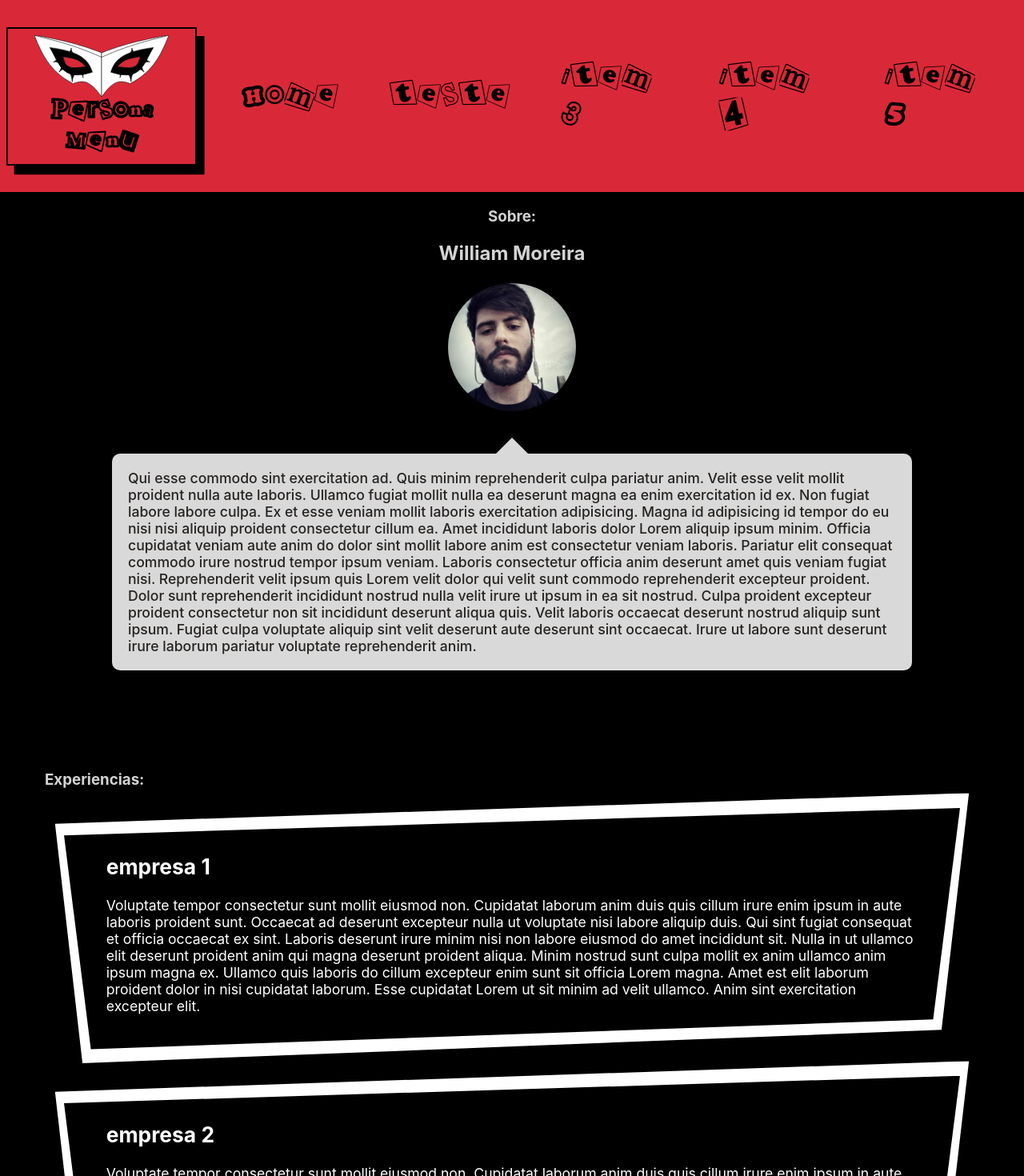
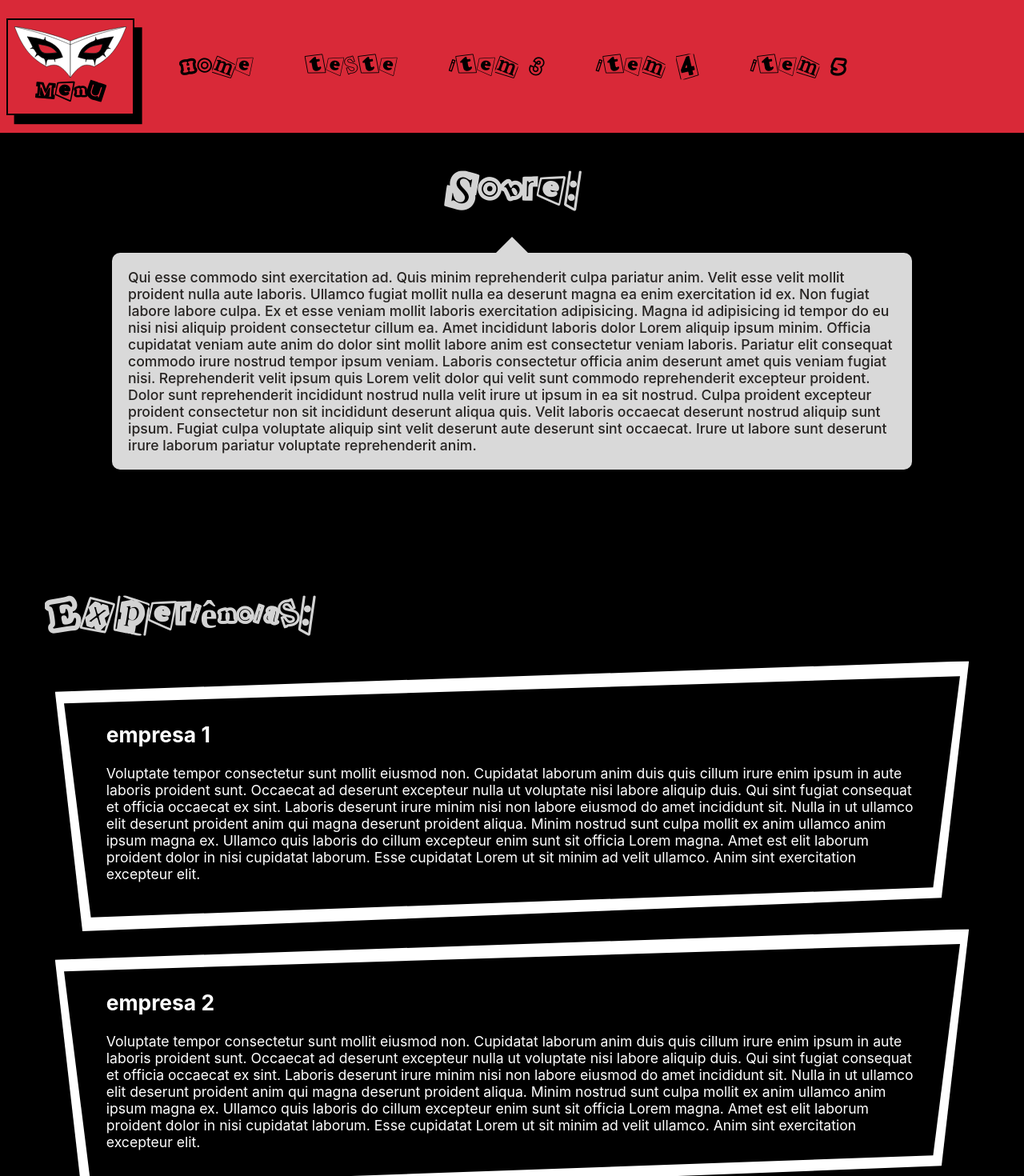
Before and after one commit to WilliamFicMoreira/cv-react, a React (Create React App) app: page / in a window 1280 px wide. Shown: the top 1470 px of the page at 80% size. Built offline with nearby package versions, Linux system fonts and the light colour scheme.

Commit message:
Ajustes de fontes

```diff
--- a/src/Components/Content/AboutMe/AboutMe.js
+++ b/src/Components/Content/AboutMe/AboutMe.js
@@ -8,11 +8,13 @@ const AboutMe = () => {
       <section>
         <h1> Sobre: </h1>
         {/* fazer css letra por letra igual o nome dos personagens no p5r no menu de confidant */}
+
+        {/* descomentar abaixo
         <h2>William Moreira</h2>
 
         <div className="Author">
           <img src={Author} alt="foto do autor"></img>
-        </div>
+        </div> */}
 
         <div className="speech top">
             Qui esse commodo sint exercitation ad. Quis minim reprehenderit culpa
--- a/src/Components/Content/AboutMe/AboutMeCss.js
+++ b/src/Components/Content/AboutMe/AboutMeCss.js
@@ -23,6 +23,8 @@ const AboutMeCss = styled.section`
   h1 {
     /* color: blue; */
     text-align: center;
+    font-family: Persona;
+    font-size: 3rem;
   }
 
   h2 {
--- a/src/Components/Content/Courses/CoursesCss.js
+++ b/src/Components/Content/Courses/CoursesCss.js
@@ -17,6 +17,12 @@ const CoursesCss = styled.section`
     margin: 1.5rem;
     /* filter:drop-shadow(0px 30px 25px rgba(236, 0, 244, 0.45)); */
   }
+
+  h1{
+    font-family: Persona;
+    font-size: 3rem;
+  }
+
   .CoursesItemBox:before,
   .CoursesItemBox:after {
     content: "";
--- a/src/Components/Content/Experiences/Experiences.js
+++ b/src/Components/Content/Experiences/Experiences.js
@@ -5,7 +5,7 @@ const Experiences = () => {
   return (
     <ExperiencesCss>
       <section>
-        <h1> Experiencias: </h1>
+        <h1> Experiências: </h1>
         <div className="ExperiencesBox">
           <div className="ExperiencesItemBox">
             <h2>empresa 1</h2>
--- a/src/Components/Content/Experiences/ExperiencesCss.js
+++ b/src/Components/Content/Experiences/ExperiencesCss.js
@@ -10,6 +10,11 @@ const ExperiencesCss = styled.section`
     padding: 1rem;
     border: 0.3rem solid white;
   } */
+
+  h1{
+    font-family: Persona;
+    font-size: 3rem;
+  }
 
   .ExperiencesItemBox {
     padding: 2.2rem 3.3rem;
--- a/src/Components/UI/Footer/Footer.js
+++ b/src/Components/UI/Footer/Footer.js
@@ -4,14 +4,14 @@ const Footer = () => {
   return (
     <FooterCss className="footerBox">
       <div className="footerList">
-        <ul className="footerListContact"> <h2>Contato:</h2>
+        <ul className="footerListContact"> <h2>Contatos:</h2>
           <li className="footerListItem">E-Mail: williamficmoreira@gmail.com</li>
           <li className="footerListItem">Celular: (51) 98225-7616</li>
         </ul>
       </div>
 
       <div className="footerList">
-        <ul className="footerListSocials"> <h2>Redes Sociais:</h2>
+        <ul className="footerListSocials"> <h2>Redes:</h2>
           <li className="footerListItem"><a href="https://www.linkedin.com/in/williamficmoreira/" target="_blank"><img src="https://upload.wikimedia.org/wikipedia/commons/thumb/8/81/LinkedIn_icon.svg/72px-LinkedIn_icon.svg.png" className="SocialLogo"></img> Linkedin</a></li>
           <li className="footerListItem"><a href="https://github.com/WilliamFicMoreira" target="_blank"><img src="https://upload.wikimedia.org/wikipedia/commons/9/91/Octicons-mark-github.svg" className="SocialLogo"></img> Github</a></li>
           <li className="footerListItem"><a href="https://wa.me/5551982257616" target="_blank"><img src="https://upload.wikimedia.org/wikipedia/commons/thumb/6/6b/WhatsApp.svg/2044px-WhatsApp.svg.png" className="SocialLogo"></img> WhatsApp</a></li>
--- a/src/Components/UI/Footer/FooterCss.js
+++ b/src/Components/UI/Footer/FooterCss.js
@@ -9,6 +9,11 @@ const FooterCss = styled.footer`
  justify-content: center;
  font-family: 'Franklin Gothic Medium', 'Arial Narrow', Arial, sans-serif;
  font-weight: 400;
+
+ h2{
+    font-family: Persona;
+    font-size: 2rem;
+ }
 
  .footerList{
     margin: 0;
--- a/src/Components/UI/NavBar/NavBar.js
+++ b/src/Components/UI/NavBar/NavBar.js
@@ -19,7 +19,7 @@ const NavBar = () => {
       <div className="NavBox">
         <div className="SideNavButton" onClick={handleClick}>
           <img src={SideNavButton} alt="Logo" />
-          <h5>Persona Menu</h5>
+          <h5>Menu</h5>
         </div>
 
         {/* 👇️ show elements on click */}
--- a/src/Components/UI/NavBar/NavBarCss.js
+++ b/src/Components/UI/NavBar/NavBarCss.js
@@ -12,7 +12,7 @@ const Nav = styled.nav`
   justify-content: center;
 
   .NavBox {
-    font-size: 2.6rem;
+    font-size: 2.0rem;
     font-family: Persona;
     margin: 0.5rem 0;
     /* padding: 1rem; */
@@ -32,10 +32,11 @@ const Nav = styled.nav`
     display: flex;
     flex-direction: column;
     align-items: center;
+    font-size: 2.5rem;
 
     img {
-      max-height: 5rem;
-      max-width: 10.5rem;
+      max-height: 4rem;
+      max-width: 10rem;
     }
 
     h5 {
@@ -78,7 +79,6 @@ const Nav = styled.nav`
       .MenuListaBotao-1 {
         cursor: pointer;
         color: black;
-
         :hover {
           box-shadow: 0.6rem 0.7rem;
           background-color: white;
--- a/src/Components/UI/SideNav/SideNavBar.js
+++ b/src/Components/UI/SideNav/SideNavBar.js
@@ -38,6 +38,14 @@ const SideNavBar = () => {
             <ProgressBar key={1} labelcolor={'black'} fillcolor={'#c9c8c5'} bgcolor={'#e00025'} completed={80} />
           </div>
 
+          <div className="skillList-item"> SQL
+            <ProgressBar key={1} labelcolor={'black'} fillcolor={'#c9c8c5'} bgcolor={'#e00025'} completed={80} />
+          </div>
+
+          <div className="skillList-item"> SQL
+            <ProgressBar key={1} labelcolor={'black'} fillcolor={'#c9c8c5'} bgcolor={'#e00025'} completed={80} />
+          </div>
+
         </div>
 
       </div>
--- a/src/Components/UI/SideNav/SideNavBarCss.js
+++ b/src/Components/UI/SideNav/SideNavBarCss.js
@@ -8,13 +8,13 @@ const SideNav = styled.nav`
   z-index: 1;
   top: 0;
   left: 0;
-  height: 100vh;
-  width: 75vw;
+  height: 100%;
+  width: 80%;
   color: white;
   background-color: #111;
   overflow-x: hidden;
   transition: 0.5s;
-  padding-top: 60px;
+  font: italic small-caps bold 1rem/1.2rem serif;
 
   .SideNavBox {
     display: flex;
@@ -23,7 +23,7 @@ const SideNav = styled.nav`
   }
 
   .persona-image{
-    max-height: 20rem;
+    max-height: 25rem;
     max-width: 30rem;
   }
 
```
